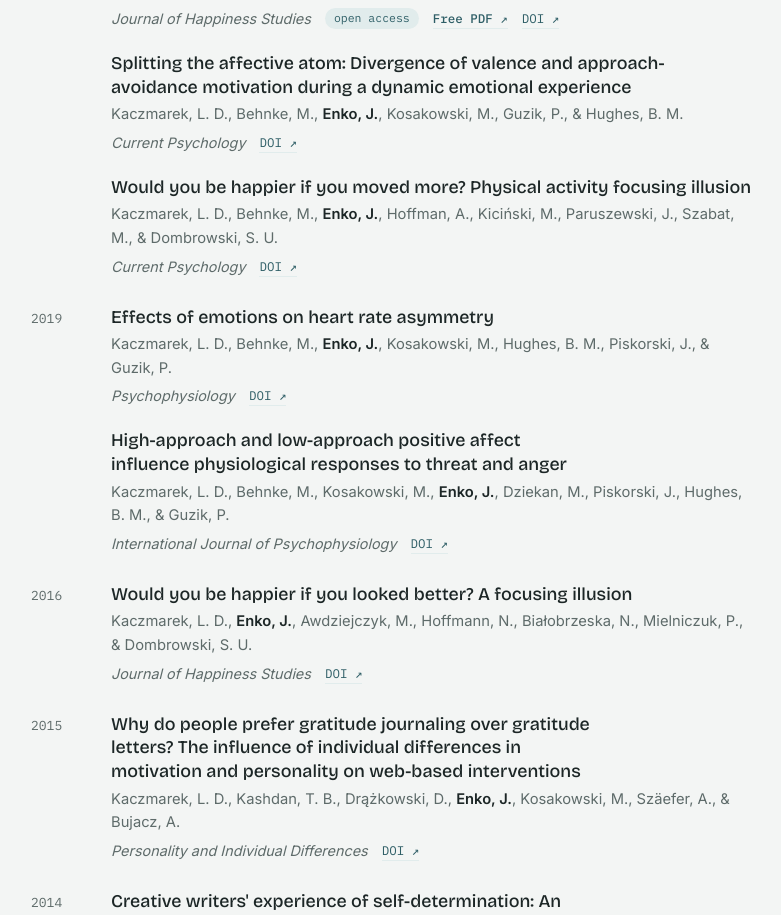
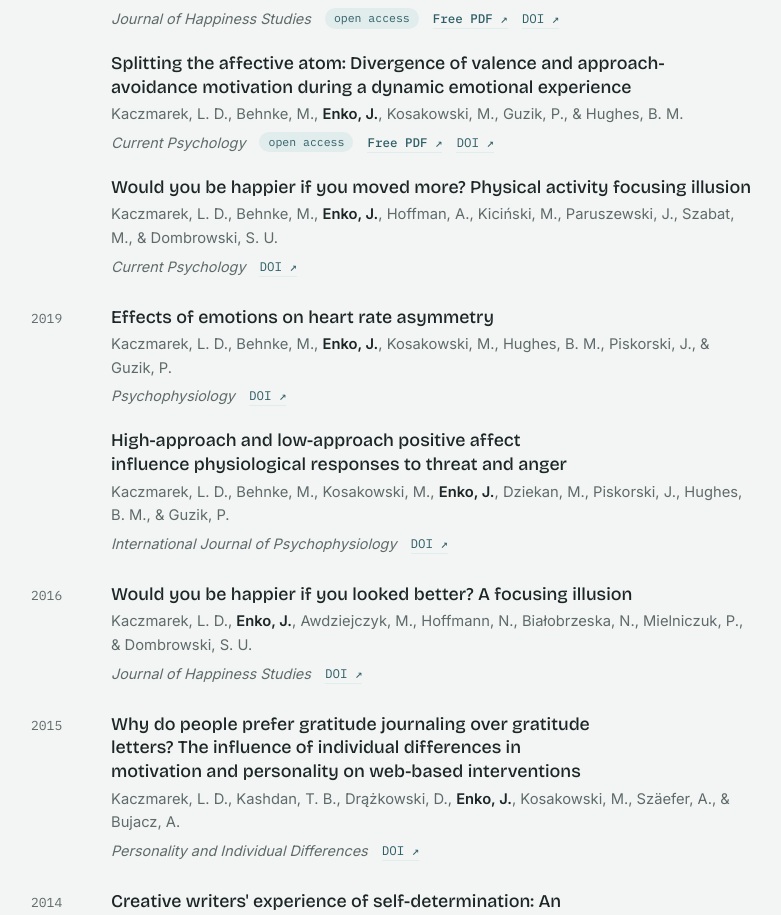
Before and after one commit to JolantaEnko/JolantaEnko.github.io, a plain HTML site: page index.html in a window 1280 px wide. Shown: the part 1981-2896 px from the top of the page, without its empty margins (249-1030 px from the left). Drawn offline with nearby package versions, Linux system fonts and the light colour scheme.

Commit message:
Add files via upload

```diff
--- a/index.html
+++ b/index.html
@@ -247,7 +247,7 @@ footer { font-family: var(--f-mono); font-size: 12px; color: var(--muted); }
         <article class="paper">
           <h3><a href="https://doi.org/10.1007/s12144-019-00264-3">Splitting the affective atom: Divergence of valence and approach-avoidance motivation during a dynamic emotional experience</a></h3>
           <p class="authors">Kaczmarek, L. D., Behnke, M., <b>Enko, J.</b>, Kosakowski, M., Guzik, P., &amp; Hughes, B. M.</p>
-          <div class="meta"><span class="venue">Current Psychology</span><a href="https://doi.org/10.1007/s12144-019-00264-3">DOI ↗</a></div>
+          <div class="meta"><span class="venue">Current Psychology</span><span class="oa">open access</span><a class="pdf" href="https://link.springer.com/content/pdf/10.1007/s12144-019-00264-3.pdf">Free PDF ↗</a><a href="https://doi.org/10.1007/s12144-019-00264-3">DOI ↗</a></div>
         </article>
         <article class="paper">
           <h3><a href="https://doi.org/10.1007/s12144-019-00315-9">Would you be happier if you moved more? Physical activity focusing illusion</a></h3>
```
